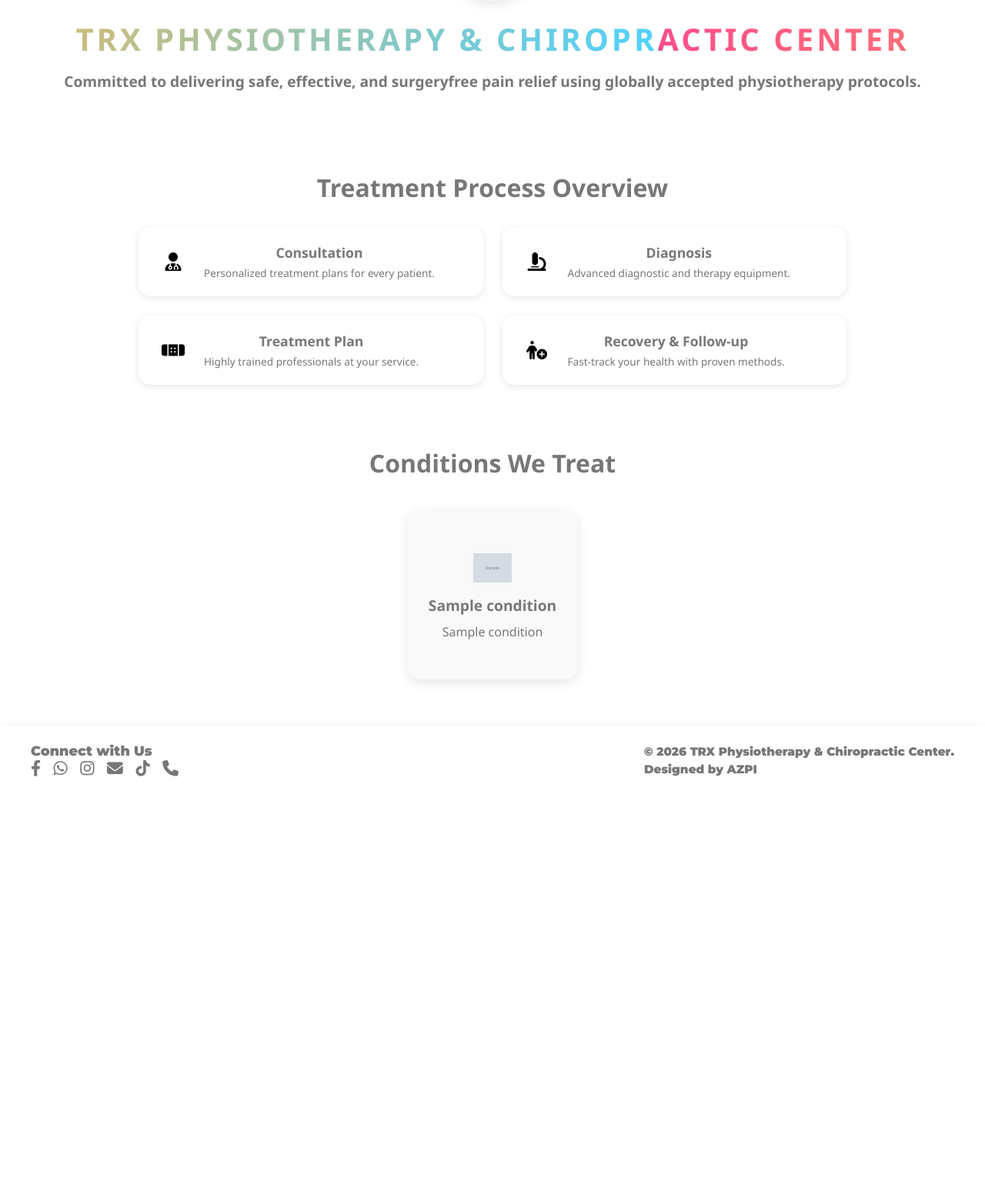
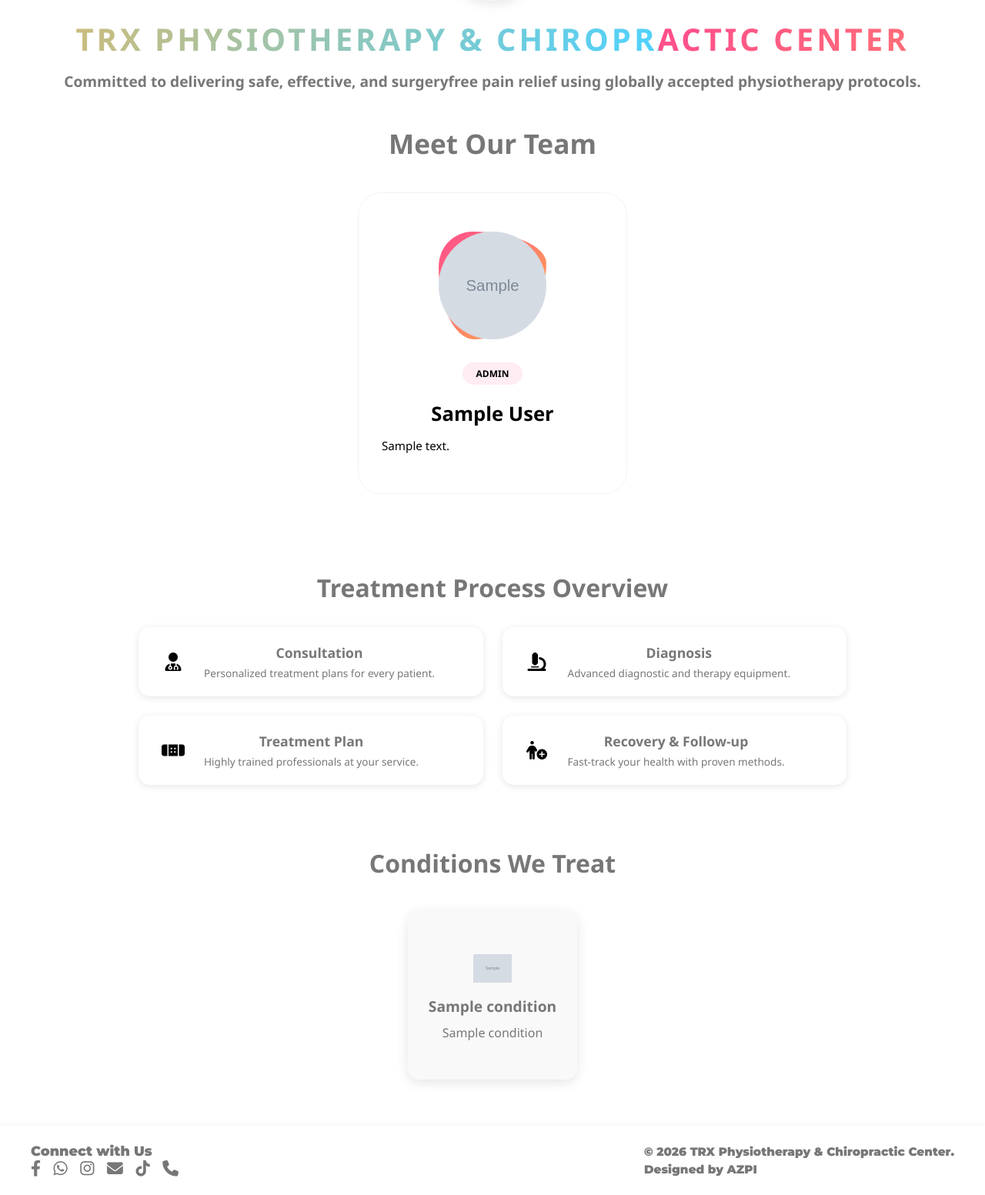
Before and after one commit to trxphysiotherapy/trx-website, a Django app: page /about/ in a window 1280 px wide. Shown: the part 274-1827 px from the top of the page at 77% size. Before the commit the page ends 1283 px from the top, so only its background shows below. Run offline with Django 5.2, Linux system fonts and the light colour scheme; tables that the repository leaves empty hold one stand-in row (values such as "Sample post"); grey boxes marked "Sample" are stand-in pictures; some libraries are stand-ins or nearby versions.

Commit message:
handle meet our team in about page

```diff
--- a/website/admin.py
+++ b/website/admin.py
@@ -10,6 +10,7 @@ from .models import (
     Service,
     Testimonial,
     VideoContent,
+    TeamMember,
 )
 
 admin.site.register(NavBarItem)
@@ -27,3 +28,7 @@ class GalleryImageAdmin(admin.ModelAdmin):
         if obj.image:
             return format_html('<img src="{}" style="width: 50px; height: auto;" />', obj.image.url)
         return "No Image"
+
+@admin.register(TeamMember)
+class TeamMemberAdmin(admin.ModelAdmin):
+    list_display = ('name', 'role')
--- a/website/context_processors.py
+++ b/website/context_processors.py
@@ -9,6 +9,7 @@ from .models import (
     Service,
     Testimonial,
     VideoContent,
+    TeamMember,
 )
 
 
@@ -44,7 +45,8 @@ def site_settings(request):
             "all_blog_posts": page_obj,
             "tiktok_videos": tiktok_videos,
             "youtube_videos": youtube_videos,
-            "images": images
+            "images": images,
+            "team": TeamMember.objects.all()
         }
     except Exception:
         return {
@@ -56,5 +58,6 @@ def site_settings(request):
             "all_blog_posts": None,
             "tiktok_videos": None,
             "youtube_videos": None,
-            "images": None
+            "images": None,
+            "team": None
         }
--- a/website/models.py
+++ b/website/models.py
@@ -163,3 +163,14 @@ class GalleryImage(models.Model):
 
     def __clstr__(self):
         return self.title or f"Image {self.id}"
+
+
+class TeamMember(models.Model):
+    """Model to store team member details."""
+    name = models.CharField(max_length=100)
+    role = models.CharField(max_length=100)
+    bio = models.TextField()
+    image = models.ImageField(upload_to='team/')
+
+    def __str__(self):
+        return self.name
--- a/website/static/main/css/style.css
+++ b/website/static/main/css/style.css
@@ -10,6 +10,7 @@
   --card-width: 350px;
   --gap: 20px;
   --snaps-inline: 20px;
+  --shadow-color: rgba(0, 0, 0, 0.1);
 }
 
 body.dark-mode {
@@ -2232,3 +2233,132 @@ body.dark-mode .image-card:hover {
     height: 220px;
   }
 }
+
+.team-header {
+    text-align: center;
+    margin-bottom: 20px; /* control spacing */
+}
+
+.team-header h2 {
+  padding-top: 20px;
+    margin: 0; /* remove default h2 spacing */
+    font-size: 2.2rem;
+    color: var(--text);
+}
+
+
+.team-container {
+    display: flex;
+    flex-wrap: wrap;
+    justify-content: center;
+    gap: 40px;
+    max-width: 1200px;
+    margin: 0 auto;
+    padding: 20px;
+}
+
+.team-item {
+    flex: 1;
+    min-width: 300px;
+    max-width: 350px;
+    display: flex;
+}
+
+.profile-card {
+    /* Updated variable names */
+    background: var(--sub-bgs);
+    border-radius: 30px;
+    padding: 50px 30px;
+    text-align: center;
+    position: relative;
+    box-shadow: 0 15px 35px var(--shadow-colors);
+    transition: all 0.4s cubic-bezier(0.175, 0.885, 0.32, 1.275);
+    border: 1px solid rgba(0, 0, 0, 0.05);
+    width: 100%;
+    overflow: hidden;
+    display: flex;
+    flex-direction: column;
+    justify-content: center;
+}
+
+.profile-card:hover {
+    /* Updated variable name */
+    box-shadow: 0 30px 60px var(--shadow-colors);
+    transform: translateY(-15px);
+}
+
+.image-area {
+    position: relative;
+    width: 140px;
+    height: 140px;
+    margin: 0 auto 30px;
+    z-index: 1;
+}
+
+.circle-bg {
+    position: absolute;
+    top: 0;
+    left: 0;
+    width: 100%;
+    height: 100%;
+    background: linear-gradient(135deg, #ff4d8d, #ffb347);
+    border-radius: 30% 70% 70% 30% / 30% 30% 70% 70%;
+    animation: morphing 6s infinite ease-in-out;
+    transition: transform 0.5s ease;
+    z-index: -1;
+}
+
+@keyframes morphing {
+    0% { border-radius: 30% 70% 70% 30% / 30% 30% 70% 70%; }
+    50% { border-radius: 50% 50% 33% 67% / 55% 27% 73% 45%; }
+    100% { border-radius: 30% 70% 70% 30% / 30% 30% 70% 70%; }
+}
+
+.image-area img {
+    width: 100%;
+    height: 100%;
+    object-fit: cover;
+    border-radius: 50%;
+    /* Updated variable name */
+    border: 5px solid var(--sub-bgs);
+    display: block;
+}
+
+.profile-card:hover .circle-bg {
+    transform: scale(1.15) rotate(15deg);
+}
+
+.role-badge {
+    display: inline-block;
+    padding: 6px 18px;
+    background: rgba(255, 77, 141, 0.1);
+    /* Updated variable name */
+    color: var(--accents);
+    border-radius: 50px;
+    font-size: 0.75rem;
+    font-weight: 700;
+    text-transform: uppercase;
+    margin-bottom: 20px;
+}
+
+.info-area h4 {
+    font-size: 1.6rem;
+    /* Updated variable name */
+    color: var(--text-colors);
+    margin: 0 0 12px 0;
+}
+
+.info-area p {
+    font-size: 0.95rem;
+    /* Updated variable name */
+    color: var(--texts);
+    line-height: 1.6;
+    margin-bottom: 0;
+    text-align: left;
+}
+
+/* Dark Mode Overrides */
+body.dark-mode .profile-card {
+    background: #111;
+    border: 1px solid #222;
+}
--- a/website/templates/main/about.html
+++ b/website/templates/main/about.html
@@ -19,6 +19,26 @@ Experience comprehensive care today.
         </span>
         <p>Committed to delivering safe, effective, and surgeryfree pain
             relief using globally accepted physiotherapy protocols.</p>
+    </div>
+    <div class="team-header">
+        <h2>Meet Our Team</h2>
+    </div>
+    <div class="team-container">
+        {% for member in team %}
+        <div class="team-item">
+            <div class="profile-card">
+                <div class="image-area">
+                    <div class="circle-bg"></div>
+                    <img src="{{ member.image.url }}" alt="{{ member.name }}">
+                </div>
+                <div class="info-area">
+                    <span class="role-badge">{{ member.role }}</span>
+                    <h4>{{ member.name }}</h4>
+                    <p>{{ member.bio|linebreaksbr }}</p>
+                </div>
+            </div>
+        </div>
+        {% endfor %}
     </div>
     <div class="main-wrapper">
         <h2>Treatment Process Overview</h2>
@@ -80,7 +100,4 @@ Experience comprehensive care today.
         </div>
     </div>
 </section>
-
-
-
 {% endblock %}
```
Also changed, not shown: website/migrations/0014_teammember.py (added).
